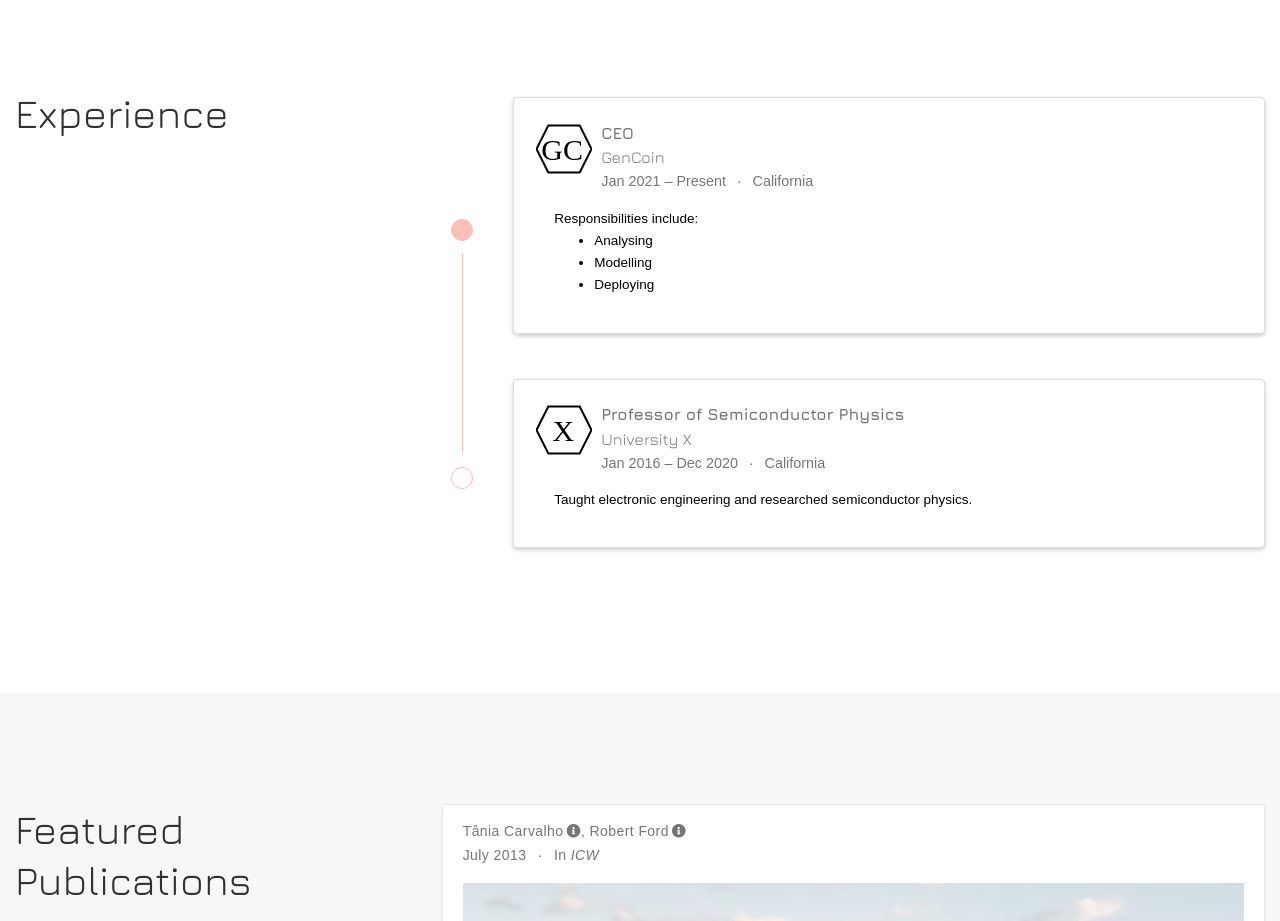
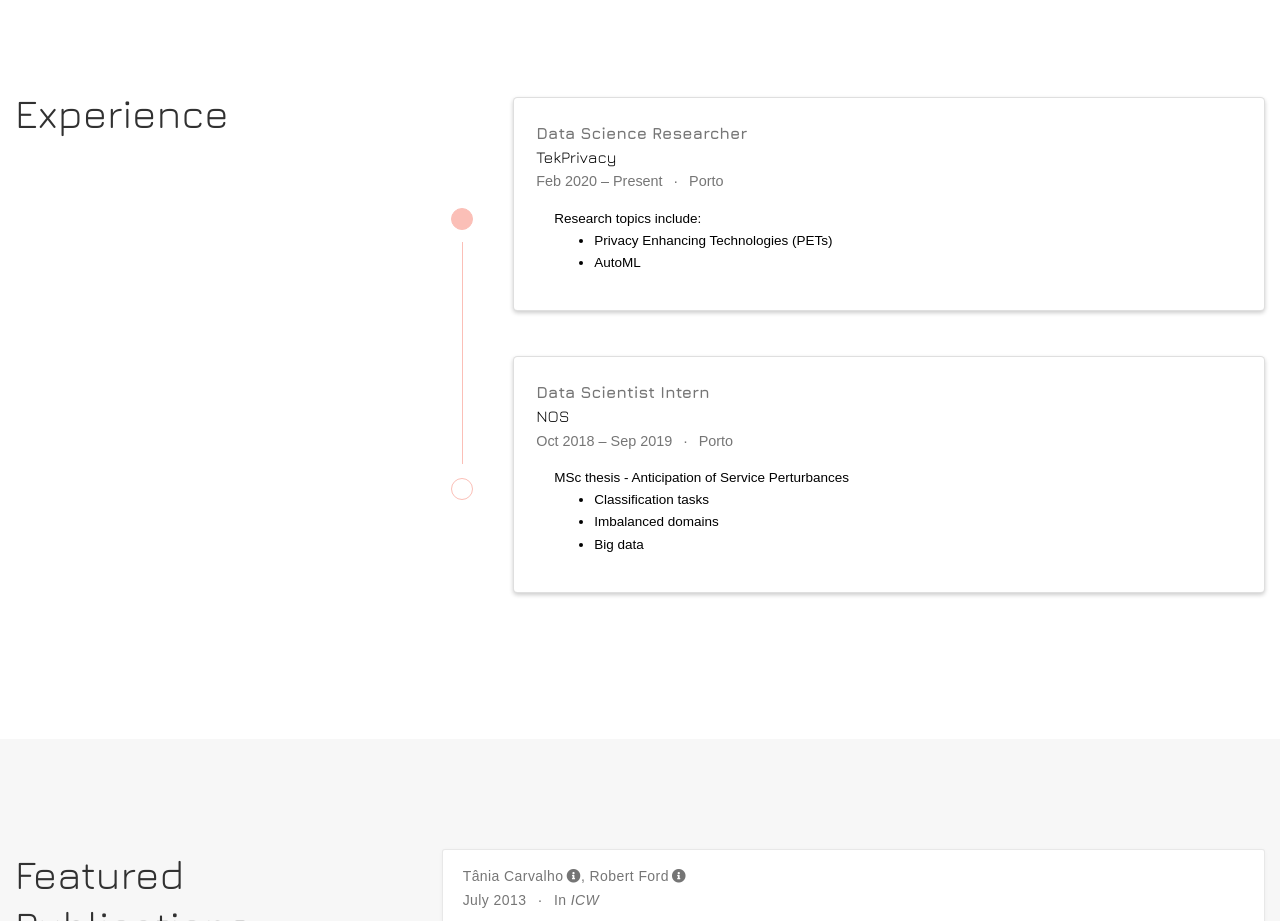
Before and after one commit to tmcarvalho/tmcarvalho.github.io, a plain HTML site: page index.html in a window 1280 px wide. Shown: the part 1300-2221 px from the top of the page. Drawn offline with nearby package versions, Linux system fonts and the light colour scheme; some icons are missing; a web font is replaced by a local one.

Commit message:
update experience

```diff
--- a/index.html
+++ b/index.html
@@ -1026,32 +1026,24 @@
     <div class="col py-2">
       <div class="card">
         <div class="card-body">
-          <div class="d-flex align-content-start">
-            <div class="mr-2 mb-2"><img src="/media/icons/brands/org-gc.svg" width="56px" height="56px" alt="GenCoin"></div>
-            <div>
-
-
-              <div class="section-subheading card-title exp-title text-muted my-0">CEO</div>
-              <div class="section-subheading card-title exp-company text-muted my-0">GenCoin</div>
+
+              <div class="section-subheading card-title exp-title text-muted my-0">Data Science Researcher</div>
+              <div class="section-subheading card-title exp-company text-muted my-0"><a href="https://www.tekprivacy.pt/" target="_blank" rel="noopener">TekPrivacy</a></div>
               <div class="text-muted exp-meta">
-                Jan 2021 –
+                Feb 2020 –
 
                   Present
 
 
                   <span class="middot-divider"></span>
-                  <span>California</span>
+                  <span>Porto</span>
 
               </div>
-            </div>
-          </div>
-
-
-          <div class="card-text"><p>Responsibilities include:</p>
+
+          <div class="card-text"><p>Research topics include:</p>
 <ul>
-<li>Analysing</li>
-<li>Modelling</li>
-<li>Deploying</li>
+<li>Privacy Enhancing Technologies (PETs)</li>
+<li>AutoML</li>
 </ul>
 </div>
         </div>
@@ -1078,28 +1070,27 @@
     <div class="col py-2">
       <div class="card">
         <div class="card-body">
-          <div class="d-flex align-content-start">
-            <div class="mr-2 mb-2"><img src="/media/icons/brands/org-x.svg" width="56px" height="56px" alt="University X"></div>
-            <div>
-
-
-              <div class="section-subheading card-title exp-title text-muted my-0">Professor of Semiconductor Physics</div>
-              <div class="section-subheading card-title exp-company text-muted my-0">University X</div>
+
+              <div class="section-subheading card-title exp-title text-muted my-0">Data Scientist Intern</div>
+              <div class="section-subheading card-title exp-company text-muted my-0"><a href="https://www.nos.pt/" target="_blank" rel="noopener">NOS</a></div>
               <div class="text-muted exp-meta">
-                Jan 2016 –
-
-                  Dec 2020
+                Oct 2018 –
+
+                  Sep 2019
 
 
                   <span class="middot-divider"></span>
-                  <span>California</span>
+                  <span>Porto</span>
 
               </div>
-            </div>
-          </div>
-
-
-          <div class="card-text">Taught electronic engineering and researched semiconductor physics.</div>
+
+          <div class="card-text"><p>MSc thesis - Anticipation of Service Perturbances</p>
+<ul>
+<li>Classification tasks</li>
+<li>Imbalanced domains</li>
+<li>Big data</li>
+</ul>
+</div>
         </div>
       </div>
     </div>
```
Also changed, not shown: media/icons/brands/logoNOS.svg (added), media/icons/brands/tek_logo.png (added), 4 other files.
